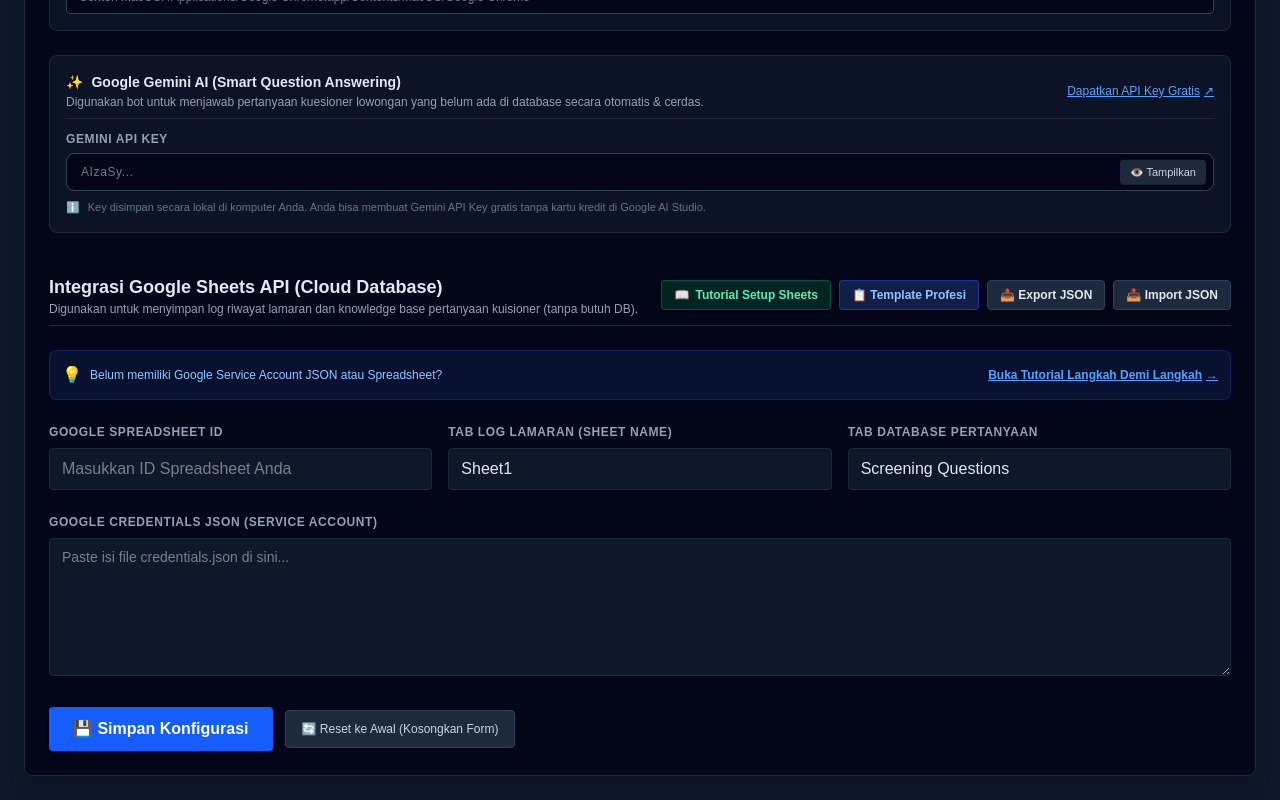
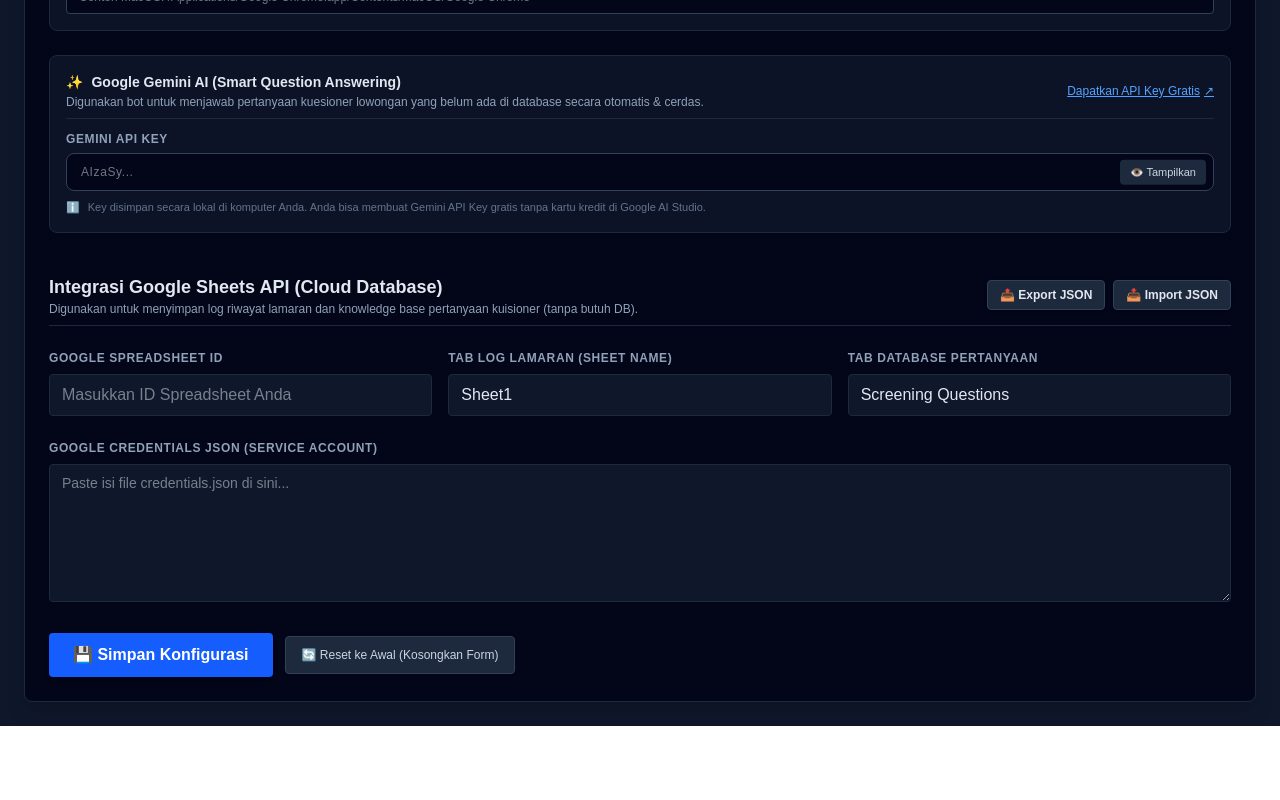
Before and after one commit to yogaiyog/cv-blaster, a Next.js app: page / in a window 1280 px wide. Shown: the part 822-1622 px from the top of the page. After the commit the page ends 1548 px from the top, so only its background shows below. Built offline with nearby package versions, Linux system fonts and the light colour scheme.

Commit message:
refactor: remove tutorial and template buttons from bot configuration tab

```diff
--- a/src/app/page.tsx
+++ b/src/app/page.tsx
@@ -1145,22 +1145,6 @@
                 <div className="flex items-center gap-2 flex-wrap">
                   <button
                     type="button"
-                    onClick={() => { setIsSheetsTutorialOpen(true); setActiveTutorialStep(1); }}
-                    className="px-3 py-1.5 rounded text-xs font-semibold bg-emerald-950/80 hover:bg-emerald-900/80 text-emerald-300 border border-emerald-800/80 transition flex items-center gap-1.5 shadow-sm"
-                    title="Panduan lengkap langkah demi langkah setup Service Account & Google Sheets"
-                  >
-                    <span>📖</span> Tutorial Setup Sheets
-                  </button>
-                  <button
-                    type="button"
-                    onClick={() => setIsTemplateModalOpen(true)}
-                    className="px-3 py-1.5 rounded text-xs font-semibold bg-blue-950/80 hover:bg-blue-900/80 text-blue-300 border border-blue-800/80 transition flex items-center gap-1.5 shadow-sm"
-                    title="Pilih template profesi (Fullstack, Finance, Digital Marketing, Guru, Data Analis, QA, DevOps, Project Manager)"
-                  >
-                    📋 Template Profesi
-                  </button>
-                  <button
-                    type="button"
                     onClick={handleExportConfig}
                     className="px-3 py-1.5 rounded text-xs font-semibold bg-slate-800 hover:bg-slate-700 text-slate-200 border border-slate-700 transition flex items-center gap-1.5 shadow-sm"
                     title="Unduh backup konfigurasi & profil ke file JSON"
@@ -1176,21 +1160,6 @@
                     📥 Import JSON
                   </button>
                 </div>
-              </div>
-
-              <div className="p-3 bg-blue-950/40 border border-blue-900/50 rounded-lg flex items-center justify-between text-xs text-blue-300 flex-wrap gap-2">
-                <div className="flex items-center gap-2">
-                  <span className="text-base">💡</span>
-                  <span>Belum memiliki Google Service Account JSON atau Spreadsheet?</span>
-                </div>
-                <button
-                  type="button"
-                  onClick={() => { setIsSheetsTutorialOpen(true); setActiveTutorialStep(1); }}
-                  className="font-semibold text-blue-400 hover:text-blue-200 underline flex items-center gap-1"
-                >
-                  <span>Buka Tutorial Langkah Demi Langkah</span>
-                  <span>→</span>
-                </button>
               </div>
 
               <div className="grid grid-cols-1 md:grid-cols-3 gap-4">
```
